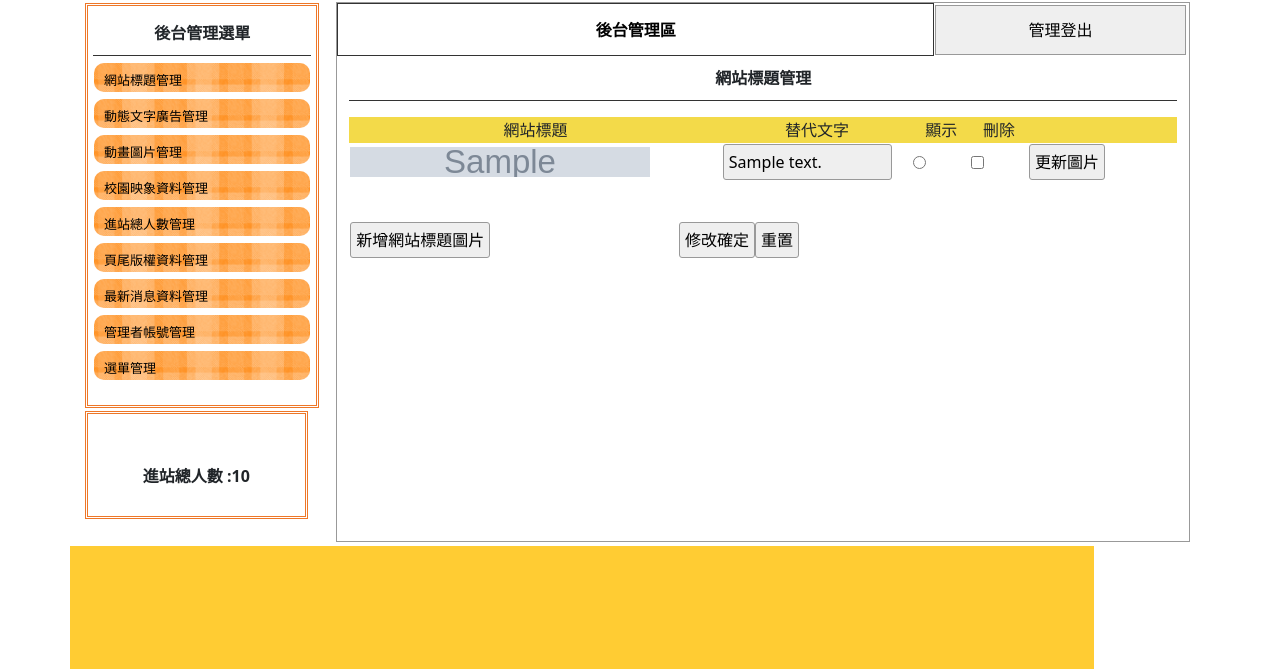
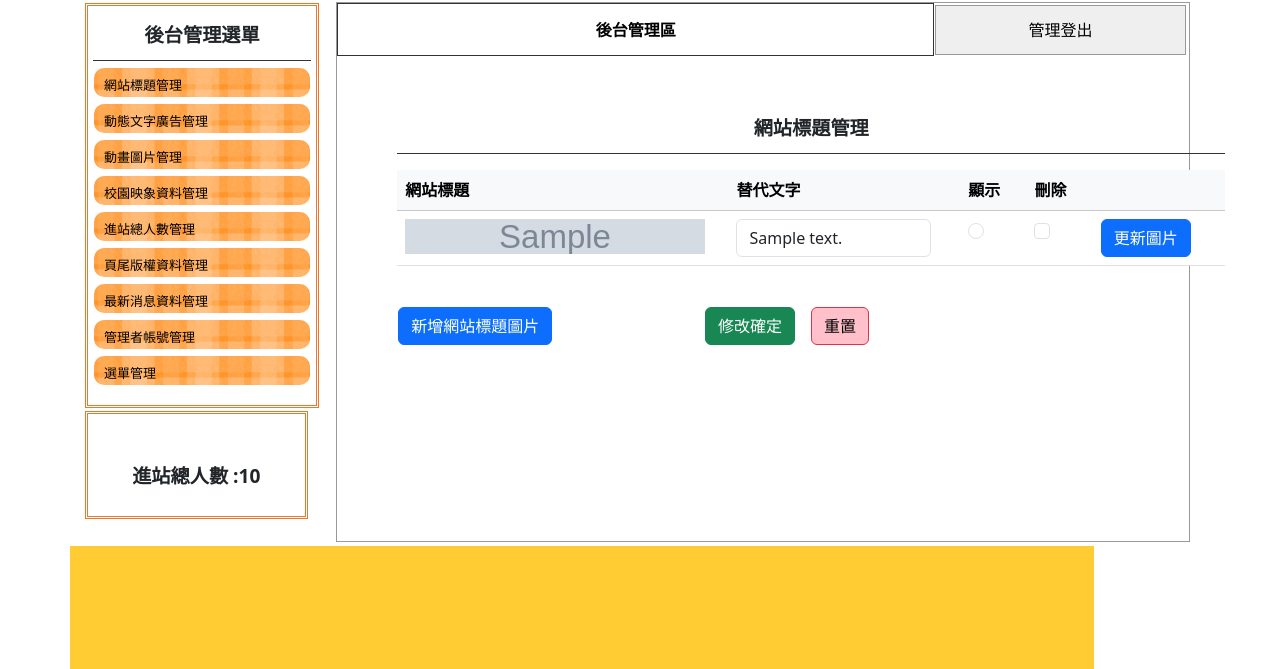
Before and after one commit to s8140156/campus-hw2, a PHP site: page /test/backO.php in a window 1280 px wide. Shown: the part 150-819 px from the top of the page. Run offline with PHP 8.4, Linux system fonts and the light colour scheme; the visitor is signed in with stand-in values (Sample User, id 1); tables that the repository leaves empty or names only in its code hold one stand-in row (values such as "Sample post"); grey boxes marked "Sample" are stand-in pictures; data that the repository does not hold is empty.

Commit message:
同步調整九個功能格式統一確認格式中 修改原生css

```diff
--- a/back/title.php
+++ b/back/title.php
@@ -1,42 +1,42 @@
-<div class="container">
+<div class="container m-5">
 	<div class="row">
 		<div class="col">
 			<p class="t cent botli">網站標題管理</p>
 			<form method="post" action="./api/edit.php">
-				<table width="100%">
-					<tbody>
-						<tr class="yel">
-							<td width="45%">網站標題</td>
-							<td width="23%">替代文字</td>
-							<td width="7%">顯示</td>
-							<td width="7%">刪除</td>
-							<td></td>
+				<table class="table">
+					<thead class="table-light">
+						<tr>
+							<th scope="col">網站標題</th>
+							<th scope="col">替代文字</th>
+							<th scope="col">顯示</th>
+							<th scope="col">刪除</th>
+							<th></th>
 						</tr>
+					</thead>
 					<?php
-
 					$rows = $DB->all();
 					foreach ($rows as $row) {
 					?>
+					<tbody>
 						<tr>
-								<td width="45%">
-									<img src="./img/<?= $row['img']; ?>" style="width:300px;height:30px">
+							<td width="40%">
+								<img src="./img/<?= $row['img']; ?>" style="width:300px;height:35px">
 							</td>
-								<td width="23%">
-									<input type="text" name="text[]" style="width:90%" value="<?= $row['text']; ?>">
+							<td width="28%">
+								<input class="form-control" type="text" name="text[]" style="width:90%" value="<?= $row['text']; ?>">
 								<input type="hidden" name="id[]" value="<?= $row['id']; ?>">
 							</td>
-								<td width="7%">
-									<input type="radio" name="sh" value="<?= $row['id']; ?>" <?= ($row['sh'] == 1) ? 'checked' : ''; ?>>
+							<td width="8%">
+								<input class="form-check-input" type="radio" name="sh" value="<?= $row['id']; ?>" <?= ($row['sh'] == 1) ? 'checked' : ''; ?>>
 								<!-- 顯示是單選(radio)所以用三元寫如果sh=1在顯示上show checked -->
 							</td>
-								<td width="7%">
-									<input type="checkbox" name="del[]" value="<?= $row['id']; ?>">
+							<td width="8%">
+								<input class="form-check-input" type="checkbox" name="del[]" value="<?= $row['id']; ?>">
 							</td>
 							<td>
-									<input type="button" onclick="op('#cover','#cvr','./modal/upload.php?table=<?= $do; ?>&id=<?= $row['id']; ?>')" value="更新圖片">
+								<input class="btn btn-primary" type="button" onclick="op('#cover','#cvr','./modal/upload.php?table=<?= $do; ?>&id=<?= $row['id']; ?>')" value="更新圖片">
 							</td>
 						</tr>
-
 					<?php
 					}
 					?>
@@ -46,13 +46,13 @@
 					<tbody>
 						<tr>
 							<input type="hidden" name="table" value="<?= $do; ?>">
-							<td width="200px"><input type="button" onclick="op('#cover','#cvr','./modal/<?= $do; ?>.php?table=<?= $do; ?>')" value="新增網站標題圖片"></td>
+							<td width="200px"><input type="button" class="btn btn-primary" onclick="op('#cover','#cvr','./modal/<?= $do; ?>.php?table=<?= $do; ?>')" value="新增網站標題圖片"></td>
 							<!-- 因為title.php已include在back.php底下 要以back位置來看檔案存放路徑 這邊是在說我要新增圖片的地方是modal底下的$do(依傳值)程式 -->
 							<!-- 然後後面在帶?table＝$do(自訂參數)給modal **這邊主要是創造增加變數資訊給modal/title -->
 							<!-- 一是可以使用共同名稱簡化重複程序(可combime成一個程式執行 依傳過來不同變數即可) -->
 							<!-- 一是這是網頁間的傳值 無法使用$do 所以要創造變數傳遞對應的資訊 -->
 
-							<td class="cent"><input type="submit" value="修改確定"><input type="reset" value="重置"></td>
+							<td class="cent"><input type="submit" class="btn btn-success me-3" value="修改確定"><input type="reset" class="btn btn-danger" value="重置"></td>
 						</tr>
 					</tbody>
 				</table>
--- a/css/css.css
+++ b/css/css.css
@@ -60,12 +60,13 @@ body {
 
 .t {
 	font-weight: 800;
+	font-size: larger;
 	display: block;
 	text-align: center;
 	padding: 10px 1px 10px 1px;
 }
 
-.botli {
+.botli { /*標題底線*/
 	border-bottom: #333 1px solid;
 }
 
@@ -193,3 +194,8 @@ a{
 a:hover{
 	text-decoration: underline;
 }
+
+.btn-danger {
+	background-color: pink !important;
+	color:black!important;
+}
--- a/modal/ad.php
+++ b/modal/ad.php
@@ -1,9 +1,3 @@
-<style>
-	.btn-warning {
-		background-color: pink !important;
-	}
-</style>
-
 <h3 class="text-center mt-3">新增動態文字廣告</h3>
 <hr>
 <form action="./api/add.php" method="post" enctype="multipart/form-data">
```
Also changed, not shown: back/ad.php (+6 -3 lines), modal/title.php (+12 -7 lines). Lines whose indentation alone changed are shown as unchanged.
